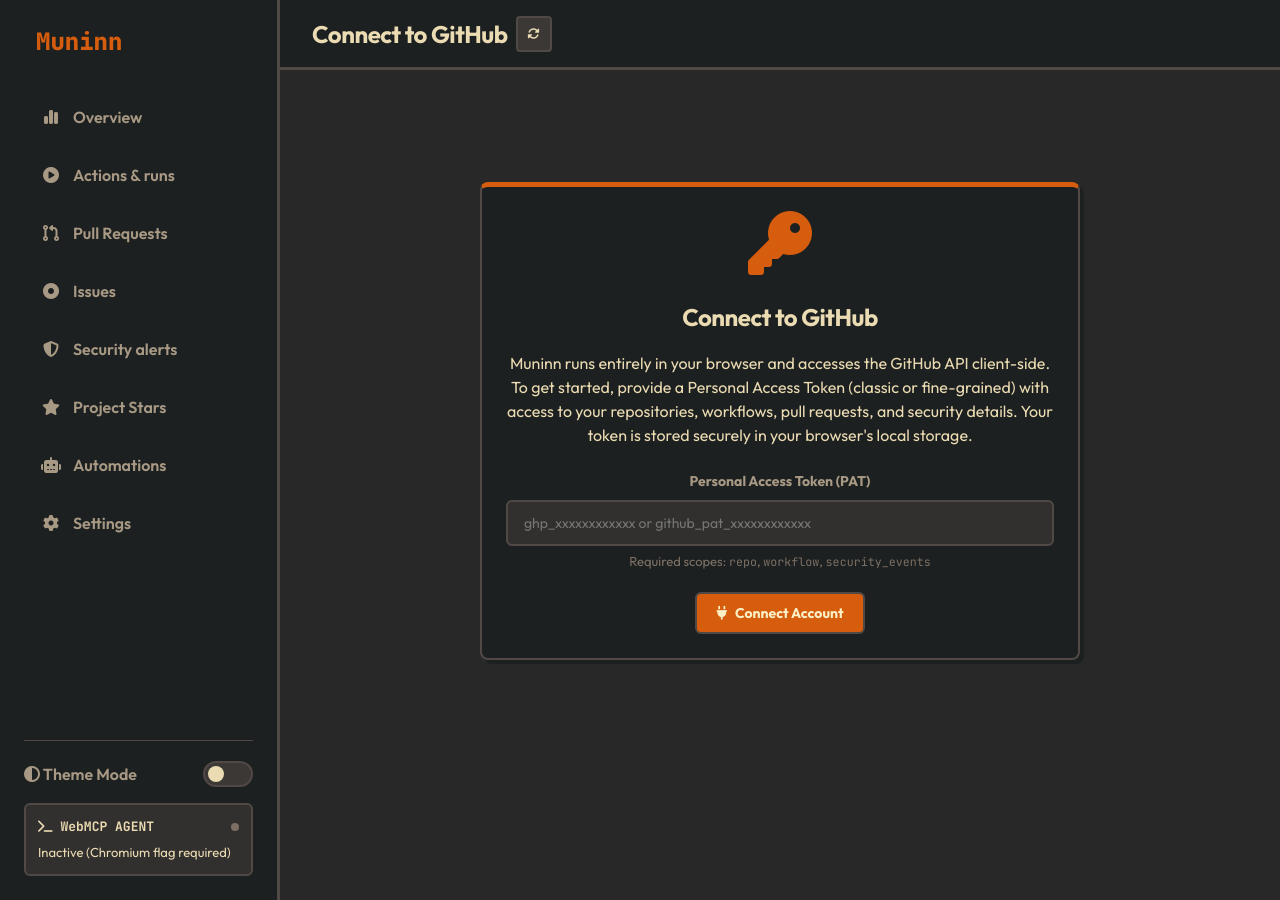
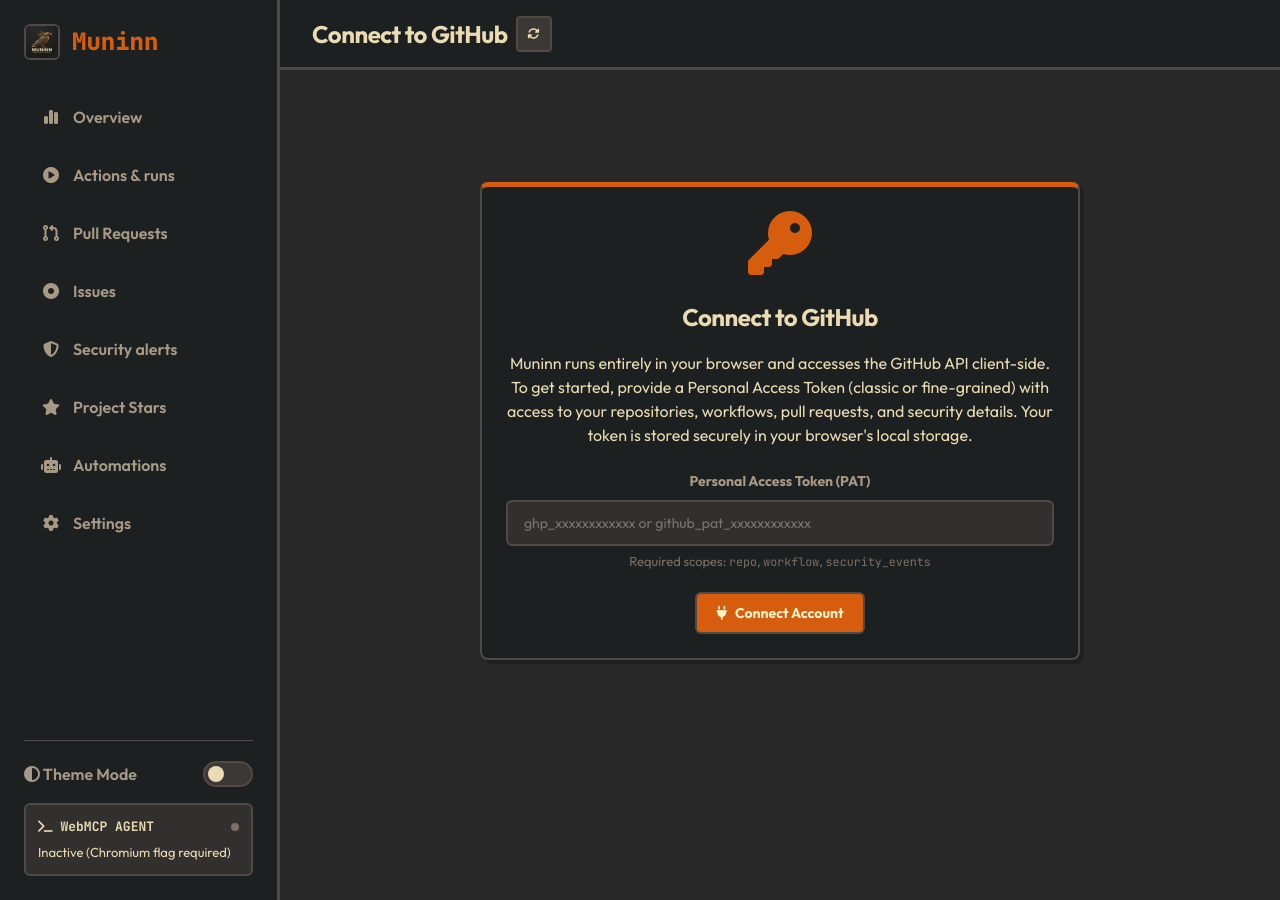
Before and after one commit to olafkfreund/Muninn, a Jekyll site: the page built from index.html, in a window 1280 px wide. Built offline with Jekyll 4.4.1, drawn with Linux system fonts in a browser that asks for light colours.

Commit message:
Replace FontAwesome raven icon with brand logo in UI sidebar

```diff
--- a/assets/css/style.css
+++ b/assets/css/style.css
@@ -154,6 +154,13 @@
 
 .logo i {
   color: var(--yellow);
+}
+
+.logo img {
+  height: 36px;
+  width: auto;
+  border-radius: 6px;
+  border: 2px solid var(--border-color);
 }
 
 .nav-links {
--- a/index.html
+++ b/index.html
@@ -6,7 +6,7 @@
 <!-- Main Layout Wrapper -->
 <div class="sidebar">
   <div class="logo">
-    <i class="fa-solid fa-raven"></i>
+    <img src="{{ '/assets/images/logo.png' | relative_url }}" alt="Muninn Logo">
     <span>Muninn</span>
   </div>
 
```
